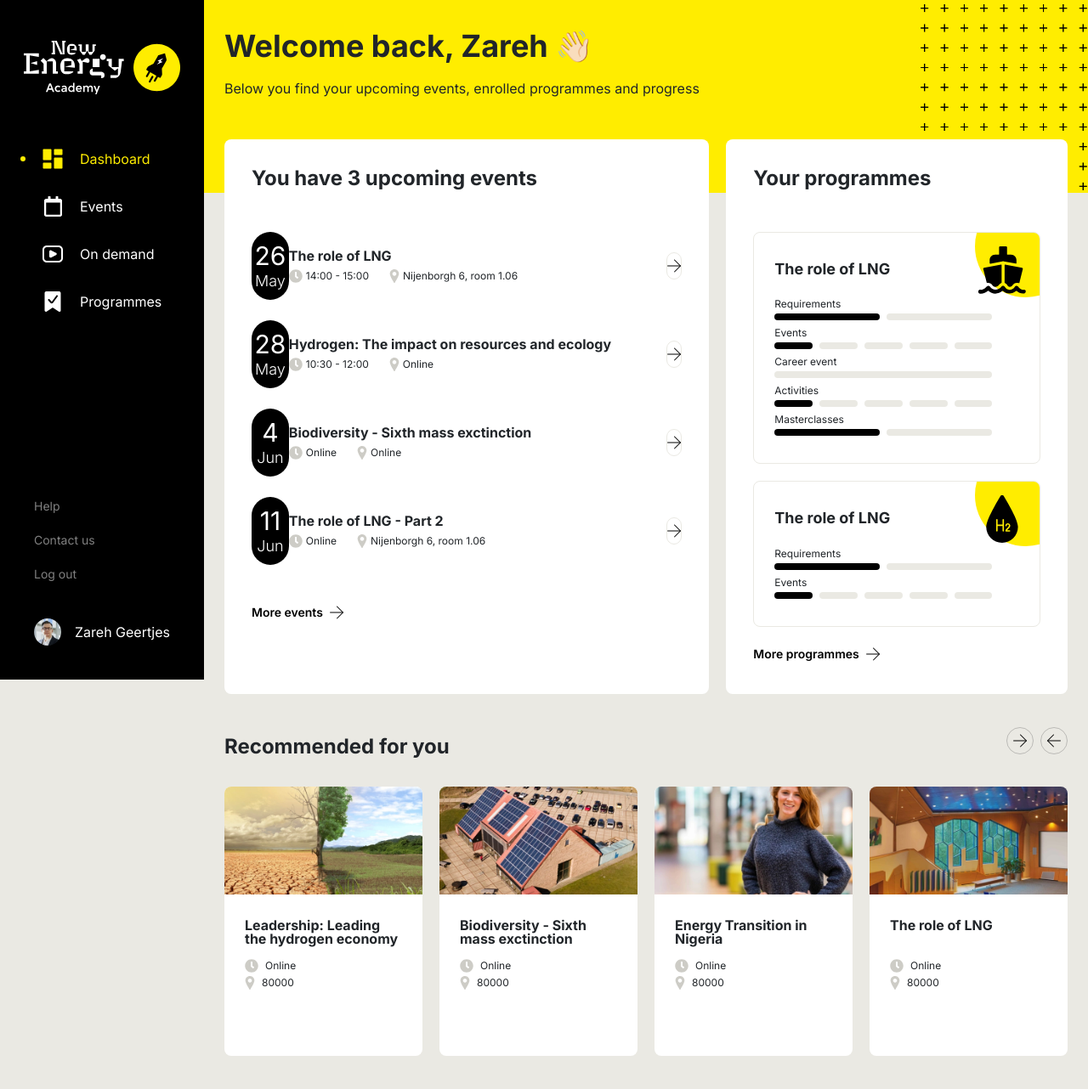
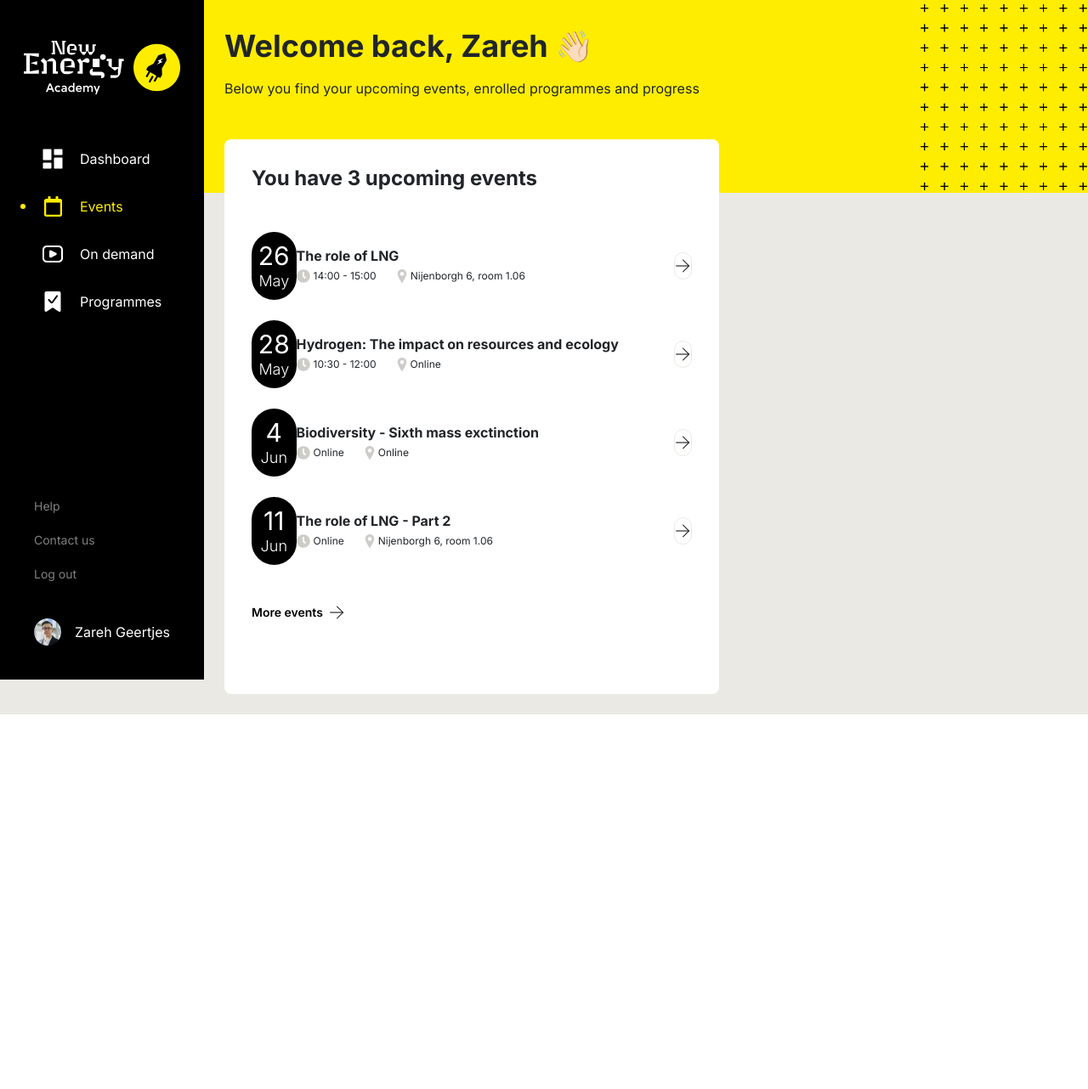
Before and after one commit to neharadialcode486/components-react-bootstrap, a React (Create React App) app: page / in a window 1280 px wide. Shown: the top 1282 px of the page at 85% size. After the commit the page ends 841 px from the top, so only its background shows below. Built offline with nearby package versions, Linux system fonts and the light colour scheme.

Commit message:
swiper update

```diff
--- a/src/components/sidebar/DataSwiper.jsx
+++ b/src/components/sidebar/DataSwiper.jsx
@@ -6,9 +6,9 @@ import 'swiper/css';
 import 'swiper/css/navigation';
 import { SWIPER_DATA } from '../../utils/Helper';
 
-const DataSwiper = () => {
+const DataSwiper = ({ className }) => {
     return (
-        <div className='mt-5 position-relative w-100'>
+        <div className={`mt-5 position-relative w-100 ${className}`}>
             <div className="d-flex w-100 justify-content-between mb-4">
                 <h2 className='fw-bold text-2xl'>Recommended for you</h2>
                 <div className="d-flex align-items-center gap-2 position-relative">
--- a/src/components/sidebar/Header.jsx
+++ b/src/components/sidebar/Header.jsx
@@ -5,26 +5,36 @@ import { TABS_DATA } from "../../utils/Helper";
 import Icon from '../common/Icons';
 import user from "../../assets/images/svg/user-icon.svg";
 
-const Header = () => {
+const Header = ({ activeTab, setActiveTab, open, setOpen }) => {
     const { tabName } = useParams();
-    const [activeTab, setActiveTab] = useState(0);
     const [isLargeScreen, setIsLargeScreen] = useState(window.innerWidth >= 1920);
-    const [open, setOpen] = useState(false);
 
     useEffect(() => {
+        const savedTab = localStorage.getItem("activeTab");
+        const initialTab = savedTab ? parseInt(savedTab) : 1;
+        setActiveTab(initialTab);
+    }, [setActiveTab]);
+    useEffect(() => {
         const tabIndex = TABS_DATA.findIndex(tab => tab.title.toLowerCase() === tabName?.toLowerCase());
-        setActiveTab(tabIndex !== -1 ? tabIndex : 0);
-    }, [tabName]);
+        if (tabIndex !== -1) {
+            setActiveTab(tabIndex);
+            localStorage.setItem("activeTab", tabIndex);
+        }
+    }, [tabName, setActiveTab]);
+
     useEffect(() => {
         const handleResize = () => setIsLargeScreen(window.innerWidth >= 1920);
         window.addEventListener('resize', handleResize);
         return () => window.removeEventListener('resize', handleResize);
     }, []);
+
     useEffect(() => {
         document.body.classList.toggle("overflow-hidden", open && window.innerWidth < 640);
     }, [open]);
+
     const handleClick = (idx, title) => {
         setActiveTab(idx);
+        localStorage.setItem("activeTab", idx);
         window.history.pushState(null, '', `/${title.toLowerCase()}`);
         setOpen(false);
     };
--- a/src/components/sidebar/SideBar.jsx
+++ b/src/components/sidebar/SideBar.jsx
@@ -1,4 +1,4 @@
-import React from 'react'
+import React, { useState } from 'react'
 import Header from './Header'
 import plus from "../../assets/images/webp/plus-iocns.webp";
 import Icon from '../common/Icons';
@@ -6,10 +6,12 @@ import { EVENTS_DATA } from '../../utils/Helper';
 import DataSwiper from './DataSwiper';
 
 const SideBar = () => {
+    const [activeTab, setActiveTab] = useState(0);
+    const [open, setOpen] = useState(false);
     const Data = ['Requirements', 'Events', 'Career event', 'Activities', 'Masterclasses']
     return (
         <div className='d-flex justify-content-between bg-dark-gray'>
-            <Header />
+            <Header activeTab={activeTab} setActiveTab={setActiveTab} open={open} setOpen={setOpen} />
             <div className="bg-off-yellow w-100 position-fixed max-w-1920 top-0 d-flex justify-content-end translate-middle-x start-50 h-840">
                 <img src={plus} alt="plus" className='dot-img' />
             </div>
@@ -17,7 +19,7 @@ const SideBar = () => {
                 <h2 className='fw-bold text-3xl text-md-4xl mt-4 mt-sm-2'>Welcome back, Zareh 👋🏻</h2>
                 <p className='mt-3 fw-normal text-base'>Below you find your upcoming events, enrolled programmes and progress</p>
                 <div className="mt-5 flex-xl-row flex-column d-flex justify-content-between gap-20">
-                    <div className="rounded-lg w-100 w-xl-58 bg-white p-2 p-lg-32">
+                    <div className={`rounded-lg w-100 w-xl-58 bg-white p-2 p-lg-32 ${activeTab === 2 || activeTab === 3 ? "d-none" : ""}`}>
                         <h2 className='fw-bold text-2xl mb-4 mb-lg-5'>You have 3 upcoming events</h2>
                         {EVENTS_DATA.map((items, idx) => (
                             <div key={idx} className="d-flex justify-content-between align-items-center mt-4 w-100">
@@ -39,7 +41,7 @@ const SideBar = () => {
                         ))}
                         <a href="/" className='d-flex align-items-center gap-2 fw-semibold text-sm transition mt-5 w-fit mb-5 mb-md-56 text-black'>More events <Icon className='transition' iconName='rightArrowIcon' /></a>
                     </div>
-                    <div className="rounded-lg w-100 w-xl-41 bg-white p-2 p-lg-32">
+                    <div className={`rounded-lg w-100 w-xl-41 bg-white p-2 p-lg-32 ${activeTab === 1 || activeTab === 2 ? "d-none" : ""}`}>
                         <h2 className='fw-bold text-2xl mb-4 mb-md-5'>Your programmes</h2>
                         {[...Array(2)].map((_, index) => (
                             <div key={index} className="rounded-lg box position-relative overflow-hidden">
@@ -67,8 +69,9 @@ const SideBar = () => {
                         <a href="/" className='d-flex align-items-center gap-2 fw-semibold text-sm transition text-black w-fit mt-4 mb-1'>More programmes <Icon className='transition group-hover:scale-90' iconName='rightArrowIcon' /></a>
                     </div>
                 </div>
-                <DataSwiper />
+                <DataSwiper className={activeTab === 1 || activeTab === 3 ? "d-none" : activeTab === 2 ? "mt-xl-5 pt-xl-5" : ""} />
             </div>
+            {open && <div onClick={() => setOpen(!open)} className='bg-black d-sm-none opacity-70 z-20 position-fixed start-0 top-0 min-vh-100 w-100'></div>}
         </div>
     )
 }
```
